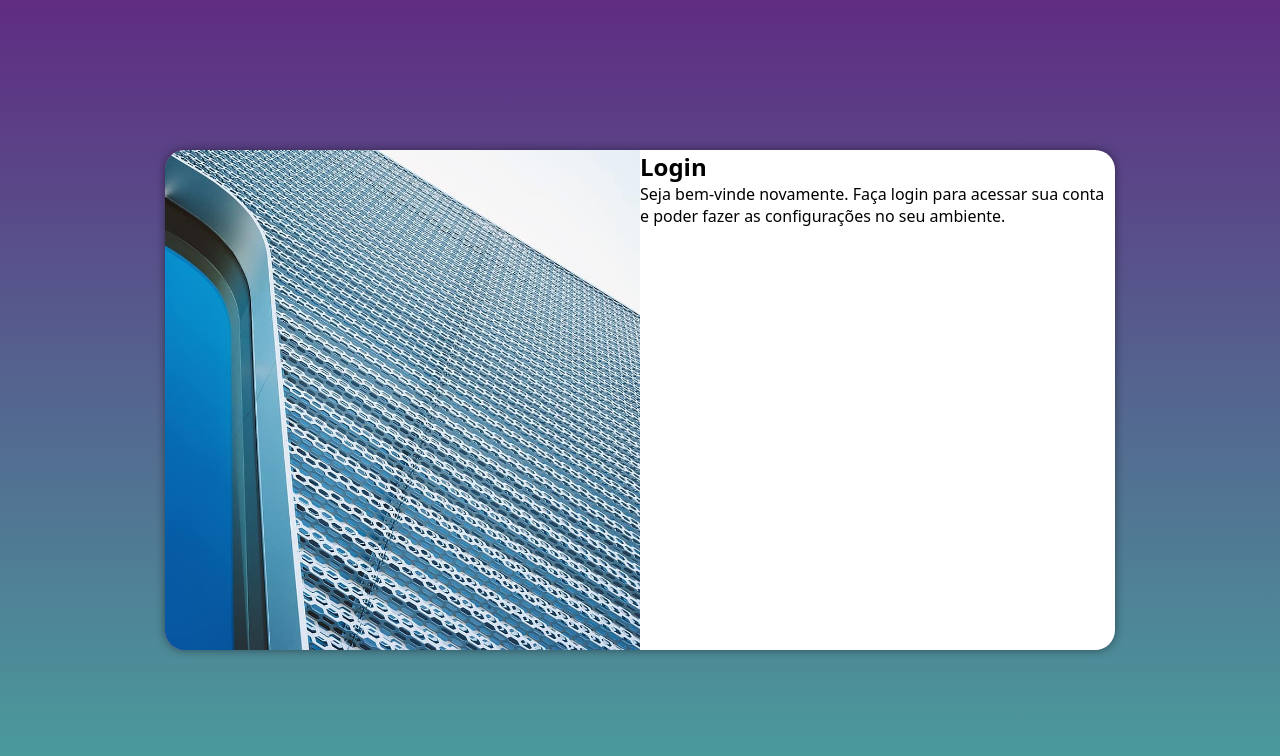
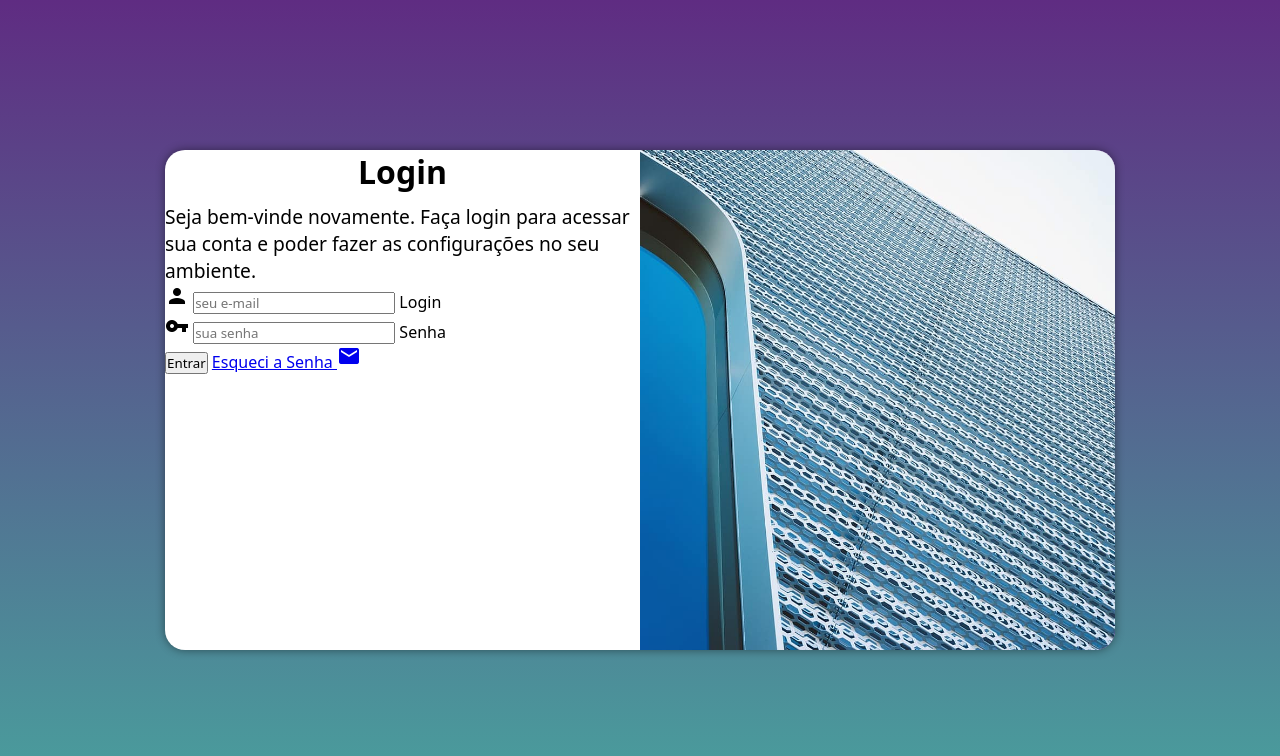
Before and after one commit to erispink/projeto-login, a plain HTML site: page index.html in a window 1280 px wide. Drawn offline with Linux system fonts and the light colour scheme.

Commit message:
cap 26
criando formulário de login

```diff
--- a/estilos/mqstyle.css
+++ b/estilos/mqstyle.css
@@ -33,13 +33,21 @@
     }
 
     section#login > div#imagem {
-    float: left;
-    width: 50%;
-    height: 100%;
+        float: right;
+        width: 50%;
+        height: 100%;
     }
 
     section#login > div#formulario {
-        float: right;
+        float: left;
         width: 50%;
     }
+
+    div#formulario > h1 {
+        font-size: 2em;
+    }
+
+    div#formulario > p {
+        font-size: 1.2em;
+    }
 }
--- a/estilos/style.css
+++ b/estilos/style.css
@@ -52,3 +52,12 @@ section#login > div#fomrulario {
     display: block;
     padding: 10px;
 }
+
+div#formulario > h1 {
+    text-align: center;
+    margin-bottom: 10px;
+}
+
+div#formulario > p {
+    font-size: 0.8em;
+}
--- a/index.html
+++ b/index.html
@@ -6,6 +6,7 @@
     <meta name="viewport" content="width=device-width, initial-scale=1.0">
     <link rel="stylesheet" href="estilos/style.css">
     <link rel="stylesheet" href="estilos/mqstyle.css">
+    <link href="https://fonts.googleapis.com/icon?family=Material+Icons" rel="stylesheet">
     <title>Login</title>
 </head>
 <body>
@@ -17,9 +18,22 @@
            <div id="formulario">
             <h1>Login</h1>
             <p>Seja bem-vinde novamente.
-            Faça login para acessar sua conta e poder fazer as configurações no seu ambiente.
-            <form action="login.php" method="post"></form>
-            </p>
+            Faça login para acessar sua conta e poder fazer as configurações no seu ambiente.</p>
+            <form action="login.php" method="post" autocomplete="on">
+            <div class="campo">
+                <i class="material-icons">person</i>
+                <input type="email" name="login" id="ilogin" placeholder="seu e-mail" autocomplete="email" required maxlength="30">
+                <label for="ilogin"> Login</label>
+            </div>
+            <div class="campo">
+                <i class="material-icons">vpn_key</i>
+                <input type="password" name="senha" id="isenha" placeholder="sua senha" autocomplete="current-password" required minlength="8" maxlength="20">
+                <label for="isenha"> Senha</label>
+            </div>
+            <input type="submit" value="Entrar">
+            <a href="esqueci.html">
+                Esqueci a Senha <i class="material-icons">mail</i></a>
+            </form>
            </div>
         </section>
     </main>
```
